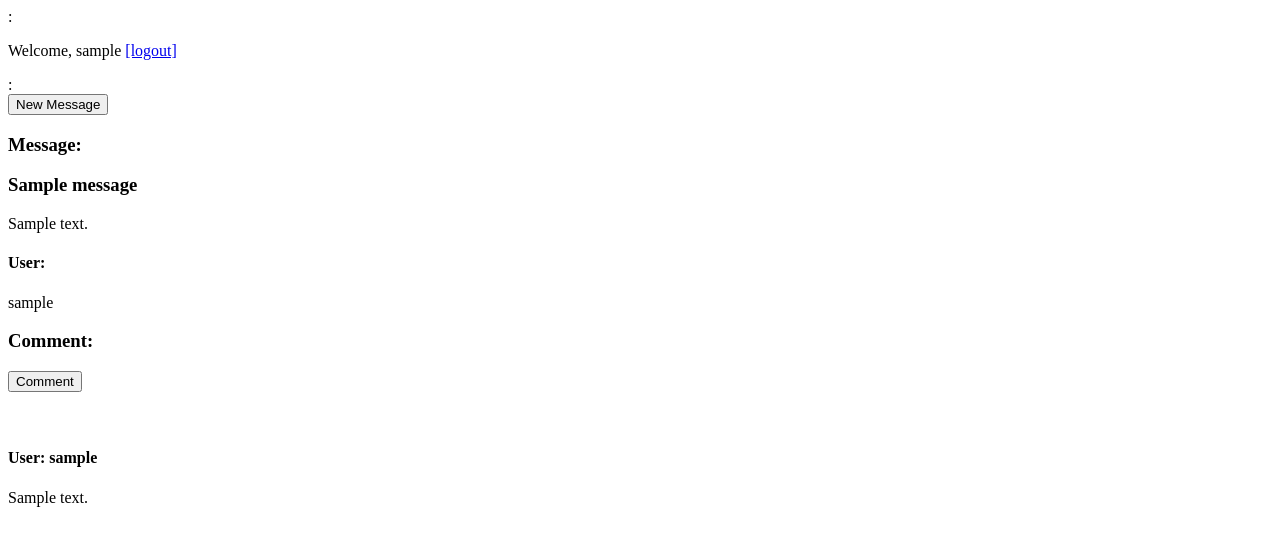
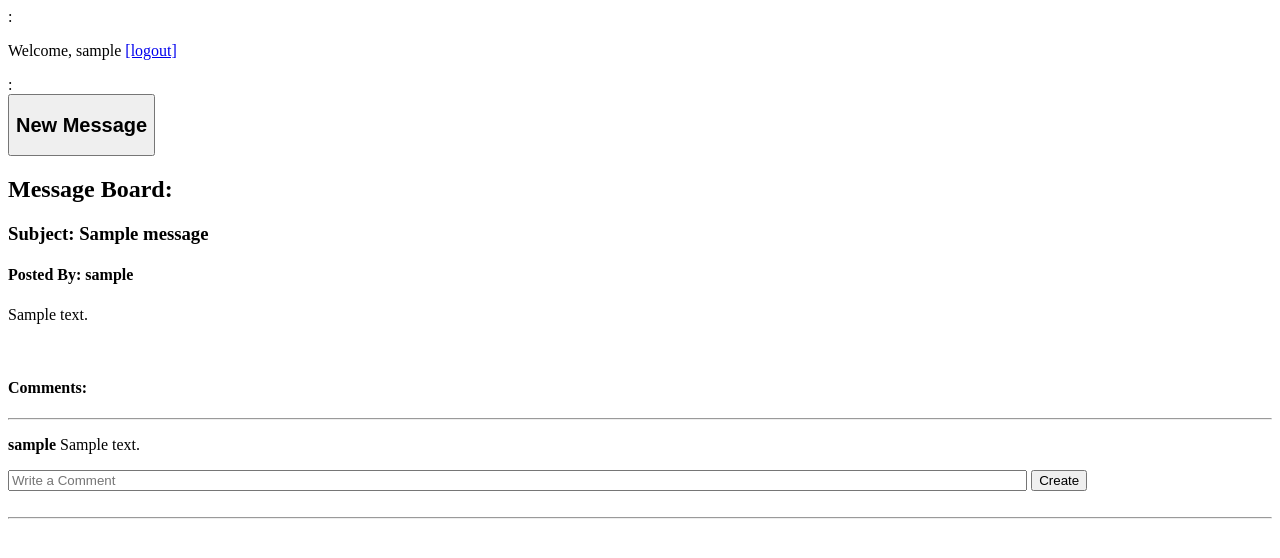
Before and after one commit to arheinzen/message_board, a Django app: page /main/message/ in a window 1280 px wide. Shown: the top 558 px of the page. Run offline with Django 3.2, Linux system fonts and the light colour scheme; a user stored in the database is signed in; tables that the repository leaves empty hold one stand-in row (values such as "Sample post").

Commit message:
So far everything is working

```diff
--- a/main/models.py
+++ b/main/models.py
@@ -15,6 +15,8 @@ class Message(models.Model):
 
 
 class Comment(models.Model):
-    comments = models.TextField()
+    body = models.TextField()
     user = models.ForeignKey(User)
-    messages = models.ForeignKey(Message)
+    message = models.ForeignKey(Message)
+    def __str__(self):
+        return self.body
--- a/main/templates/message.html
+++ b/main/templates/message.html
@@ -1,58 +1,60 @@
-<!DOCTYPE html> {% extends "base.html" %}
+{% extends "base.html" %} {% load staticfiles %}
+<!DOCTYPE html>
+
 
 <html lang="en">
 
 <head>
     <meta charset="UTF-8">
-    <title>Message</title>
+    <title>Message Board</title>
+
+    <link rel="stylesheet" type="text/css" href="{% static 'css/message.css' %}">
 </head>
 
 <body>
+    {% block body %}
 
-    {% block body%}
+    <div class="container">
+        <div>
+            <a href="/main/post">
+                <button type="button"><h2>New Message</h2></button>
+            </a>
+        </div>
 
-    <div class="bigPicture">
+        <h2>Message Board:</h2> {% for mess in messages %}
+        <div id="{{mess.id}}" class="post">
 
-        <div class="postMessage">
+            <h3>Subject: {{ mess.title}}</h3>
+            <h4>Posted By: {{ mess.user }}</h4>
+            <p>{{ mess.body|linebreaks }}</p>
+            <br>
+            <h4>Comments:</h4>
+            <hr> {% for comment in mess.comment_set.all %}
+            <p><b>{{ comment.user }}</b>&nbsp{{ comment.body }}</p>
+            {% endfor %} {% if user.is_authenticated %}
+            <form action="#{{mess.id}}" method="post">{% csrf_token %}
+                <input type='text' name='comment_body' placeholder="Write a Comment" style="width:80%; height:100%;" />
 
-            <div class="comment_link">
-                <a href="/main/post">
-                    <button type="button">New Message</button>
-                </a>
-            </div>
+                <input type='hidden' value='{{ mess }}' name='message' />
+                <input type='hidden' value='{{ user }}' name='user' />
 
-
-            <h3> Message: </h3> {% for message in message_list %}
-
-            <h3> {{ message.title }} </h3> {{ message.body }}
-
-            </br>
-            <h4> User: </h4> {{ message.user }}
-            <h3> Comment: </h3>
-            <div class="comment_link">
-                <a href="/main/comment">
-                    <button type="button">Comment</button>
-                </a>
-            </div>
-            </br>
-
-            </br>
-
-            {% for comment in message.comment_set.all %}
-            <h4> User: {{ message.user }}</h4> {{ comment.comments }}
-
-            </br>
-
-
-            {% endfor %} {% endfor %}
-        </div>
+                <input type="submit" value="Create" />
+            </form>
+            {% else %} login to make a Comment {% endif %}
+            <br>
+            <hr>
 
 
 
 
+        </div>
+        {% endfor %}
+
     </div>
 
-    {% endblock body%}
+
+    {% endblock body %}
+
 
 </body>
 
--- a/main/urls.py
+++ b/main/urls.py
@@ -1,11 +1,15 @@
 from django.conf.urls import url
 
-from .views import MessageListView, CommentCreateView, PostView
+from .views import PostView
 
 urlpatterns = [
 
-    url(r'^message/$', MessageListView.as_view()),
+    url(r'^message/$', 'main.views.message_view'),
+#    url(r'^message/$', MessageListView.as_view()),
     url(r'^post/$', PostView.as_view(success_url="/main/message/")),
-    url(r'^comment/$', CommentCreateView.as_view(success_url="/main/message/")),
+#    url(r'^comment/$', CommentCreateView.as_view(success_url="/main/message/")),
 
 ]
+
+
+#from .views import MessageListView, CommentCreateView, PostView
--- a/main/views.py
+++ b/main/views.py
@@ -1,24 +1,51 @@
 from django.shortcuts import render
-from django.views.generic import View, ListView, DetailView, TemplateView
+from .models import *
+from django.views.generic import ListView
 from django.views.generic.edit import CreateView
 
-from .models import Message, Comment
+def message_view(request):
+    messages = Message.objects.all()
+    context = {}
+    context['messages'] = messages
 
-# Create your views here.
+    if request.method == 'POST':
+
+        comment_body = request.POST.get('comment_body', None)
+        message = request.POST.get('message', None)
+        user = request.POST.get('user', None)
 
 
-class MessageListView(ListView):
-    model = Message
-    template_name = "message.html"
-    context_object_name = "message_list"
+        print comment_body
+        print message
+        print user
+
+        current_user = User.objects.get(username=user)
+        current_message = Message.objects.get(title=message)
+
+        Comment.objects.create(body = comment_body, user=current_user, message=current_message)
+
+    return render(request, 'message.html', context)
 
 
-class CommentCreateView(CreateView):
-    model = Comment
-    template_name = "comment_create_form.html"
-    fields = ['comments', 'user', 'messages']
-    context_object_name = "comment_list"
+def post_view(request):
+    messages = Message.objects.all()
+    context = {}
+    context['messages'] = messages
+    if request.method == 'POST':
 
+        message_body = request.POST.get('message_body', None)
+        title = request.POST.get('title', None)
+        user = request.POST.get('user', None)
+
+        print message_body
+        print title
+        print user
+
+        current_user = User.objects.get(username=user)
+
+        Message.objects.create(body=message_body, user=current_user, title=title)
+
+    return render(request, 'post.html', context)
 
 class PostView(CreateView):
     model = Message
```
Also changed, not shown: main/migrations/0002_auto_20160217_1613.py (added), main/migrations/0003_auto_20160217_1615.py (added), main/static/css/message.css (added), 1 other file.
